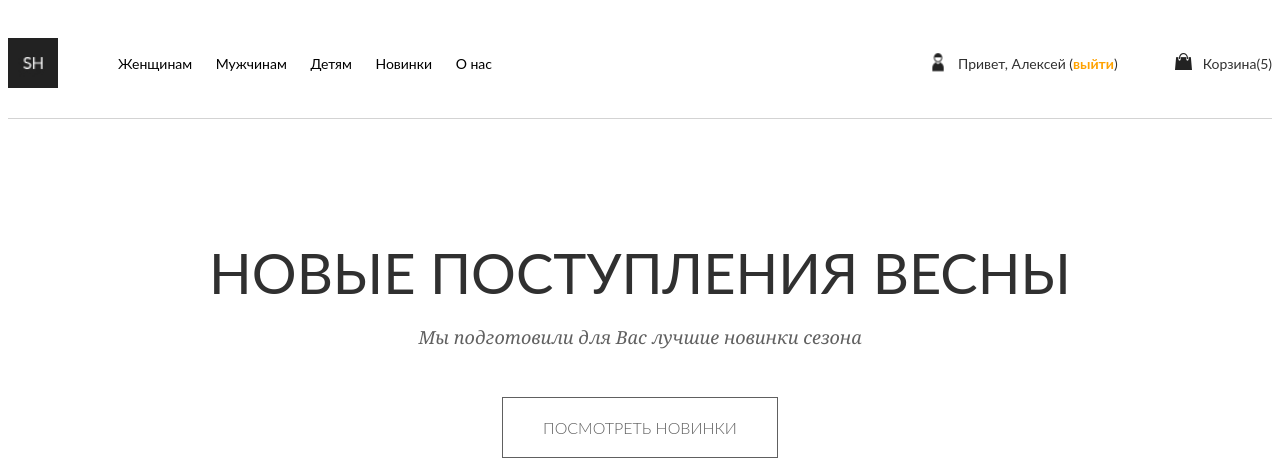
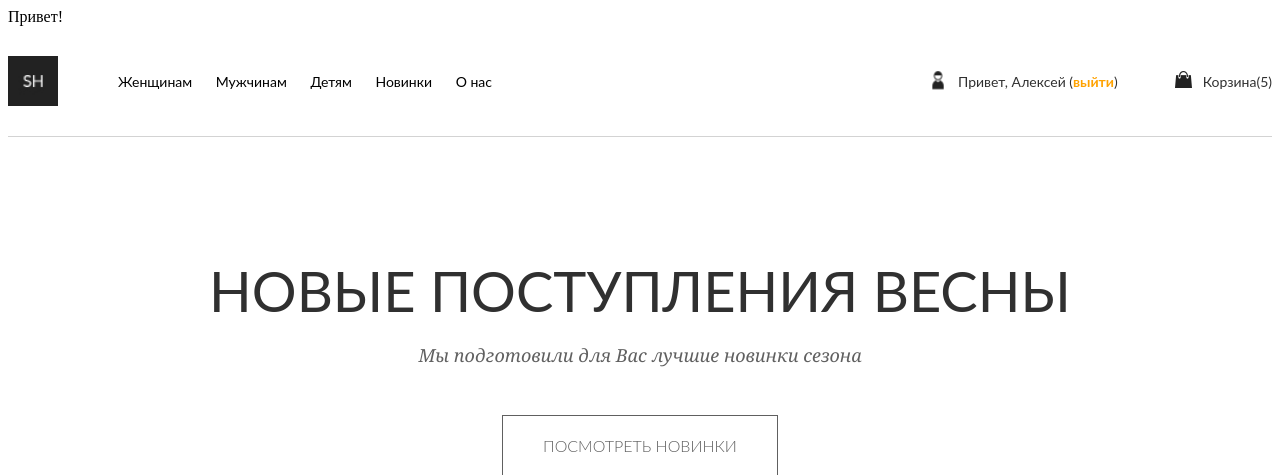
Before and after one commit to roman55grom/02112018_shop, a PHP site: page / in a window 1280 px wide. Shown: the top 475 px of the page. Run offline with PHP 8.4, Linux system fonts and the light colour scheme.

Commit message:
изменен файл index.php

```diff
--- a/index.php
+++ b/index.php
@@ -9,6 +9,7 @@
     <!-- <link rel="stylesheet" href="https://use.fontawesome.com/releases/v5.7.2/css/all.css"> -->
 </head>
 <body>
+    <div>Привет!</div>
     <div class="wrapper">
         <header class="header">
             <div class="header__left">
```
